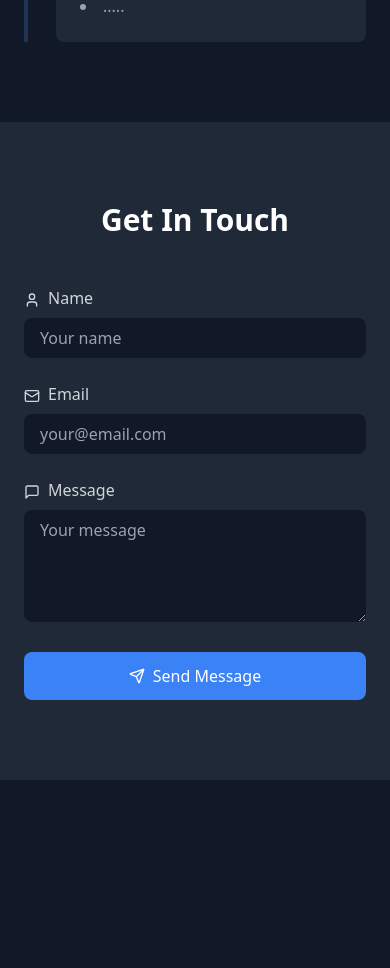
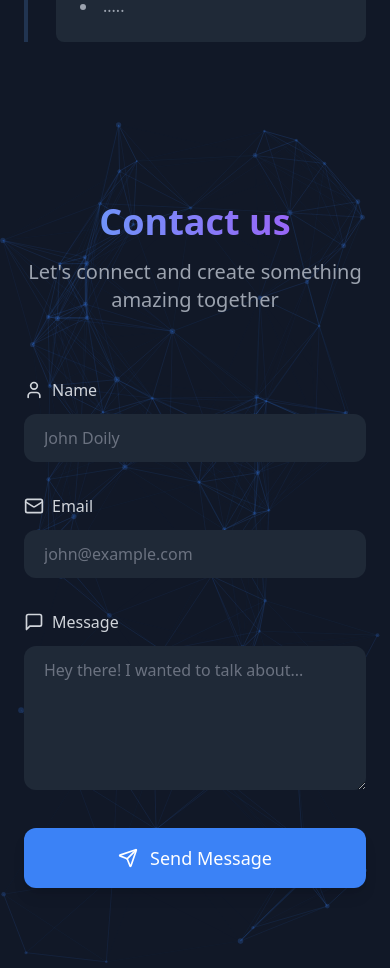
Before and after one commit to kavishka-CodXlab/Kavishka_portfolio, a React (Vite) app: page / in a window 390 px wide. Shown: the part 5000-5968 px from the top of the page. Before the commit the page ends 5780 px from the top, so only its background shows below. Built offline with nearby package versions, Linux system fonts and the light colour scheme.

Commit message:
commit int

```diff
--- a/index.html
+++ b/index.html
@@ -2,7 +2,7 @@
 <html lang="en">
   <head>
     <meta charset="UTF-8" />
-    <link rel="icon" type="image/svg+xml" href="/src/src\Kavishka Thilakarathna (2).png" />
+    <link rel="icon" type="image/svg+xml" href="/src/src/Kavishka Thilakarathna (2).png" />
     <meta name="viewport" content="width=device-width, initial-scale=1.0" />
     <title>Think beyond the wave 🔥</title>
   </head>
--- a/package.json
+++ b/package.json
@@ -10,8 +10,10 @@
     "preview": "vite preview"
   },
   "dependencies": {
+    "@emailjs/browser": "^4.4.1",
     "react": "^18.3.1",
-    "react-dom": "^18.3.1"
+    "react-dom": "^18.3.1",
+    "react-hot-toast": "^2.5.2"
   },
   "devDependencies": {
     "@types/node": "^20.11.18",
--- a/src/components/Contact.tsx
+++ b/src/components/Contact.tsx
@@ -1,73 +1,178 @@
 import React, { useState } from "react";
 import { motion } from "framer-motion";
-import { Mail, MessageSquare, Send, User } from "lucide-react";
+import { Send, User, Mail, MessageSquare } from "lucide-react";
+import emailjs from "@emailjs/browser";
+import toast, { Toaster } from "react-hot-toast";
+import { ParticleBackground } from "./ParticleBackground";
+
+emailjs.init("AjmYC90MBkSD8NLlD");
+
 export const Contact = () => {
   const [formStatus, setFormStatus] = useState<"idle" | "loading" | "success" | "error">("idle");
+  const [formData, setFormData] = useState({
+    name: "",
+    email: "",
+    message: "",
+  });
+
   const handleSubmit = async (e: React.FormEvent) => {
     e.preventDefault();
     setFormStatus("loading");
-    // Simulate form submission
-    setTimeout(() => {
+
+    try {
+      await emailjs.send("service_22xqhfa", "template_wd02dje", {
+        to_email: "tkavishka101@gmail.com",
+        from_name: formData.name,
+        from_email: formData.email,
+        message: formData.message,
+      });
+
+      toast.success("Message sent successfully!");
       setFormStatus("success");
+      setFormData({ name: "", email: "", message: "" });
+
       setTimeout(() => setFormStatus("idle"), 3000);
-    }, 1000);
+    } catch (error) {
+      toast.error("Failed to send message. Please try again.");
+      setFormStatus("error");
+      setTimeout(() => setFormStatus("idle"), 3000);
+      console.error("Error sending email:", error);
+    }
   };
-  return <section id="contact" className="py-20 bg-gray-800">
-      <div className="container mx-auto px-6">
-        <motion.h2 initial={{
-        opacity: 0,
-        y: 20
-      }} whileInView={{
-        opacity: 1,
-        y: 0
-      }} viewport={{
-        once: true
-      }} className="text-3xl font-bold text-white mb-12 text-center">
-          Get In Touch
-        </motion.h2>
+
+  return (
+    <section id="contact" className="relative py-20 bg-gray-900 text-white overflow-hidden">
+      <ParticleBackground />
+      <div className="container mx-auto px-6 relative z-10">
+        <motion.div
+          initial={{ opacity: 0, y: 20 }}
+          whileInView={{ opacity: 1, y: 0 }}
+          viewport={{ once: true, margin: "-100px" }}
+          className="text-center mb-16"
+        >
+          <h2 className="text-4xl md:text-5xl font-bold mb-4 bg-gradient-to-r from-blue-400 to-purple-500 text-transparent bg-clip-text">
+            Contact us
+          </h2>
+          <p className="text-xl md:text-2xl text-gray-400">
+            Let's connect and create something amazing together
+          </p>
+        </motion.div>
+
         <div className="max-w-2xl mx-auto">
-          <motion.form initial={{
-          opacity: 0,
-          y: 20
-        }} whileInView={{
-          opacity: 1,
-          y: 0
-        }} viewport={{
-          once: true
-        }} onSubmit={handleSubmit} className="space-y-6">
-            <div>
-              <label htmlFor="name" className="block text-gray-300 mb-2">
-                <User className="w-4 h-4 inline-block mr-2" />
+          <motion.form
+            initial={{ opacity: 0 }}
+            whileInView={{ opacity: 1 }}
+            viewport={{ once: true }}
+            onSubmit={handleSubmit}
+            className="space-y-8"
+          >
+            <motion.div
+              initial={{ opacity: 0, x: -20 }}
+              whileInView={{ opacity: 1, x: 0 }}
+              transition={{ delay: 0.2 }}
+            >
+              <label htmlFor="name" className="block text-gray-300 mb-3">
+                <User className="w-5 h-5 inline-block mr-2 -mt-1" />
                 Name
               </label>
-              <input type="text" id="name" required className="w-full px-4 py-2 bg-gray-900 text-white rounded-lg focus:outline-none focus:ring-2 focus:ring-blue-400" placeholder="Your name" />
-            </div>
-            <div>
-              <label htmlFor="email" className="block text-gray-300 mb-2">
-                <Mail className="w-4 h-4 inline-block mr-2" />
+              <input
+                type="text"
+                id="name"
+                required
+                className="w-full px-5 py-3 bg-gray-800 text-white rounded-xl focus:outline-none focus:ring-2 focus:ring-blue-400 focus:ring-offset-2 focus:ring-offset-gray-900 transition-all placeholder-gray-500"
+                placeholder="John Doily"
+                value={formData.name}
+                onChange={(e) => setFormData({ ...formData, name: e.target.value })}
+              />
+            </motion.div>
+
+            <motion.div
+              initial={{ opacity: 0, x: -20 }}
+              whileInView={{ opacity: 1, x: 0 }}
+              transition={{ delay: 0.4 }}
+            >
+              <label htmlFor="email" className="block text-gray-300 mb-3">
+                <Mail className="w-5 h-5 inline-block mr-2 -mt-1" />
                 Email
               </label>
-              <input type="email" id="email" required className="w-full px-4 py-2 bg-gray-900 text-white rounded-lg focus:outline-none focus:ring-2 focus:ring-blue-400" placeholder="your@email.com" />
-            </div>
-            <div>
-              <label htmlFor="message" className="block text-gray-300 mb-2">
-                <MessageSquare className="w-4 h-4 inline-block mr-2" />
+              <input
+                type="email"
+                id="email"
+                required
+                className="w-full px-5 py-3 bg-gray-800 text-white rounded-xl focus:outline-none focus:ring-2 focus:ring-blue-400 focus:ring-offset-2 focus:ring-offset-gray-900 transition-all placeholder-gray-500"
+                placeholder="john@example.com"
+                value={formData.email}
+                onChange={(e) => setFormData({ ...formData, email: e.target.value })}
+              />
+            </motion.div>
+
+            <motion.div
+              initial={{ opacity: 0, x: -20 }}
+              whileInView={{ opacity: 1, x: 0 }}
+              transition={{ delay: 0.6 }}
+            >
+              <label htmlFor="message" className="block text-gray-300 mb-3">
+                <MessageSquare className="w-5 h-5 inline-block mr-2 -mt-1" />
                 Message
               </label>
-              <textarea id="message" required rows={4} className="w-full px-4 py-2 bg-gray-900 text-white rounded-lg focus:outline-none focus:ring-2 focus:ring-blue-400" placeholder="Your message" />
-            </div>
-            <motion.button whileHover={{
-            scale: 1.02
-          }} whileTap={{
-            scale: 0.98
-          }} type="submit" disabled={formStatus === "loading"} className={`w-full py-3 px-6 rounded-lg text-white font-medium flex items-center justify-center space-x-2 ${formStatus === "loading" ? "bg-gray-600" : formStatus === "success" ? "bg-green-500" : "bg-blue-500 hover:bg-blue-600"} transition-colors`}>
-              <Send className="w-4 h-4" />
-              <span>
-                {formStatus === "loading" ? "Sending..." : formStatus === "success" ? "Message Sent!" : "Send Message"}
-              </span>
-            </motion.button>
+              <textarea
+                id="message"
+                required
+                rows={5}
+                className="w-full px-5 py-3 bg-gray-800 text-white rounded-xl focus:outline-none focus:ring-2 focus:ring-blue-400 focus:ring-offset-2 focus:ring-offset-gray-900 transition-all placeholder-gray-500"
+                placeholder="Hey there! I wanted to talk about..."
+                value={formData.message}
+                onChange={(e) => setFormData({ ...formData, message: e.target.value })}
+              />
+            </motion.div>
+
+            <motion.div
+              initial={{ opacity: 0, y: 20 }}
+              whileInView={{ opacity: 1, y: 0 }}
+              transition={{ delay: 0.8 }}
+            >
+              <motion.button
+                whileHover={{ scale: 1.02 }}
+                whileTap={{ scale: 0.98 }}
+                type="submit"
+                disabled={formStatus === "loading"}
+                className={`w-full py-4 px-8 rounded-xl font-medium flex items-center justify-center space-x-3 ${
+                  formStatus === "loading"
+                    ? "bg-gray-700 cursor-not-allowed"
+                    : formStatus === "success"
+                      ? "bg-green-500/90"
+                      : formStatus === "error"
+                        ? "bg-red-500/90"
+                        : "bg-blue-500 hover:bg-blue-600"
+                } transition-all duration-300 shadow-lg hover:shadow-xl active:scale-[0.98]`}
+              >
+                <Send className="w-5 h-5" />
+                <span className="text-lg">
+                  {formStatus === "loading"
+                    ? "Sending..."
+                    : formStatus === "success"
+                      ? "Message Sent! 🎉"
+                      : formStatus === "error"
+                        ? "Error - Try Again"
+                        : "Send Message"}
+                </span>
+              </motion.button>
+            </motion.div>
           </motion.form>
         </div>
+
+        <Toaster
+          position="bottom-right"
+          toastOptions={{
+            className: "bg-gray-800 text-white backdrop-blur-sm",
+            style: {
+              border: "1px solid rgba(255, 255, 255, 0.1)",
+              boxShadow: "0 4px 30px rgba(0, 0, 0, 0.1)",
+              margin: "0 1rem 1.5rem 0"
+            }
+          }}
+        />
       </div>
-    </section>;
+    </section>
+  );
 };
--- a/src/components/Education.tsx
+++ b/src/components/Education.tsx
@@ -9,7 +9,7 @@ export const Education = () => {
     description: "Focus on Software Engineering and Data Structures",
     achievements: ["IEEE Computer Society Member", ]
   }, {
-    degree: "Foundation Diploma (Eng)",
+    degree: "Foundation Diploma",
     institution: "Edith Cowan University",
     period: "2023 - 2024",
     description: "Advanced Mathematics and Computer Science",
```
Also changed, not shown: src/App.tsx (+5 -2 lines), 1 other file (tests, documents, lock files or other folders).
